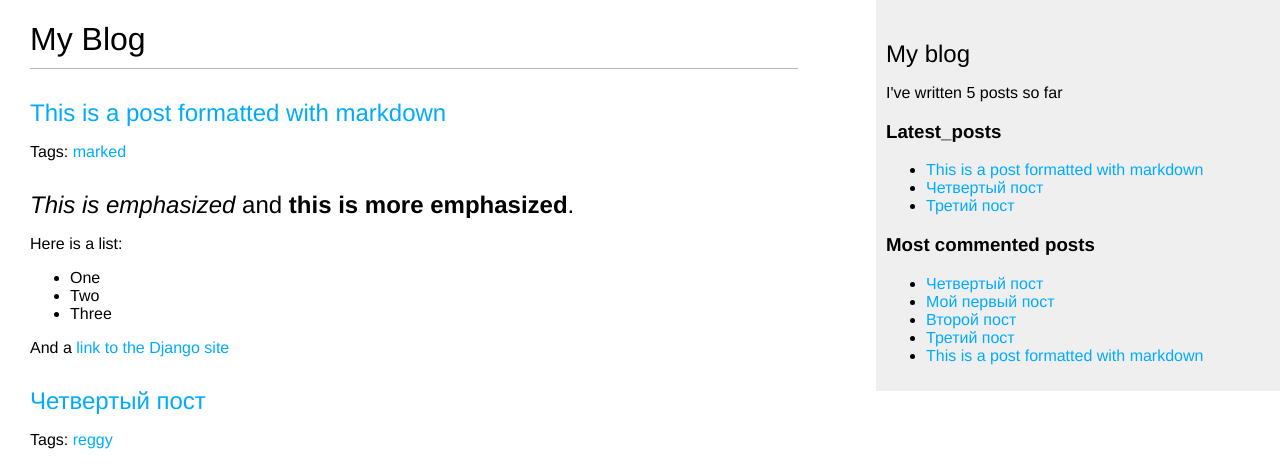
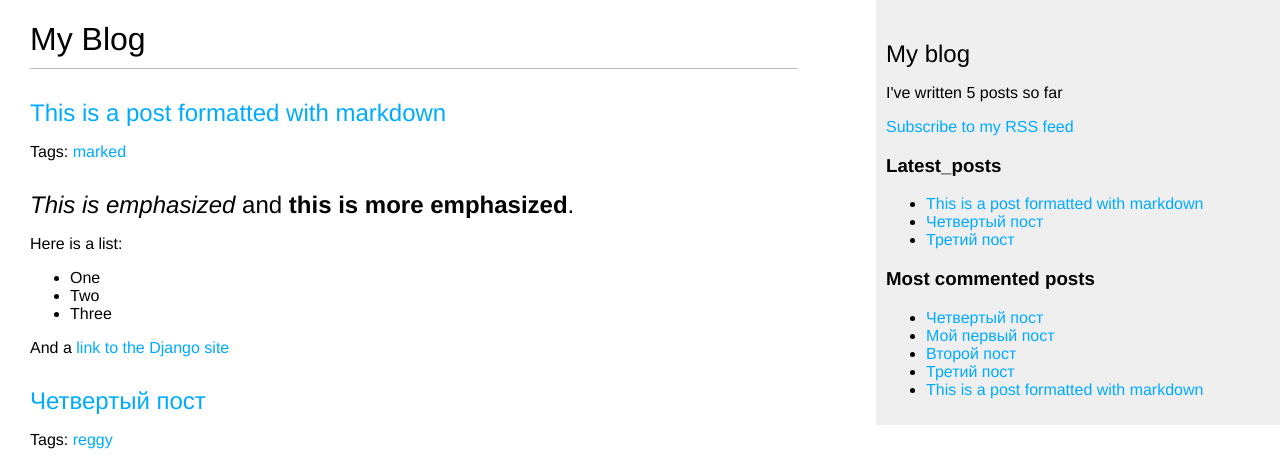
Before and after one commit to romanov-eu/DjangoBlog, a Django app: page /blog/ in a window 1280 px wide. Shown: the top 465 px of the page. Run offline with Django 3.2, Linux system fonts and the light colour scheme; data comes from the database, SQL or seed files in the repository.

Commit message:
Added RSS-subscribe

```diff
--- a/blog/templates/blog/base.html
+++ b/blog/templates/blog/base.html
@@ -13,7 +13,9 @@
   </div>
   <div id="sidebar">
     <h2>My blog</h2>
-    <p>I've written {% total_posts %} posts so far</p>
+      <p>I've written {% total_posts %} posts so far</p>
+      <p><a href="{% url "blog:post_feed" %}">Subscribe to my RSS feed</a></p>
+
     <h3>Latest_posts</h3>
       {% show_latest_posts 3 %}
 
```
